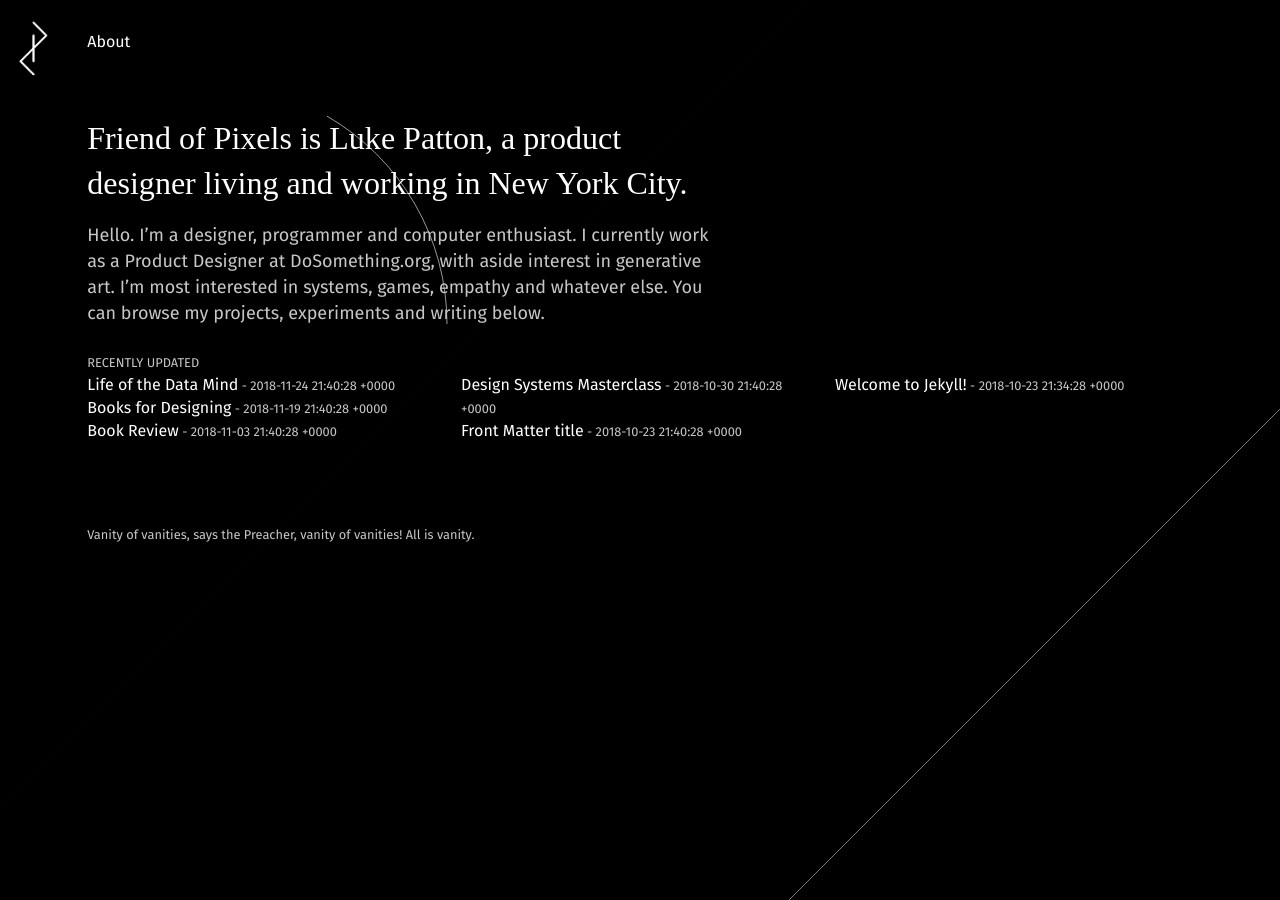
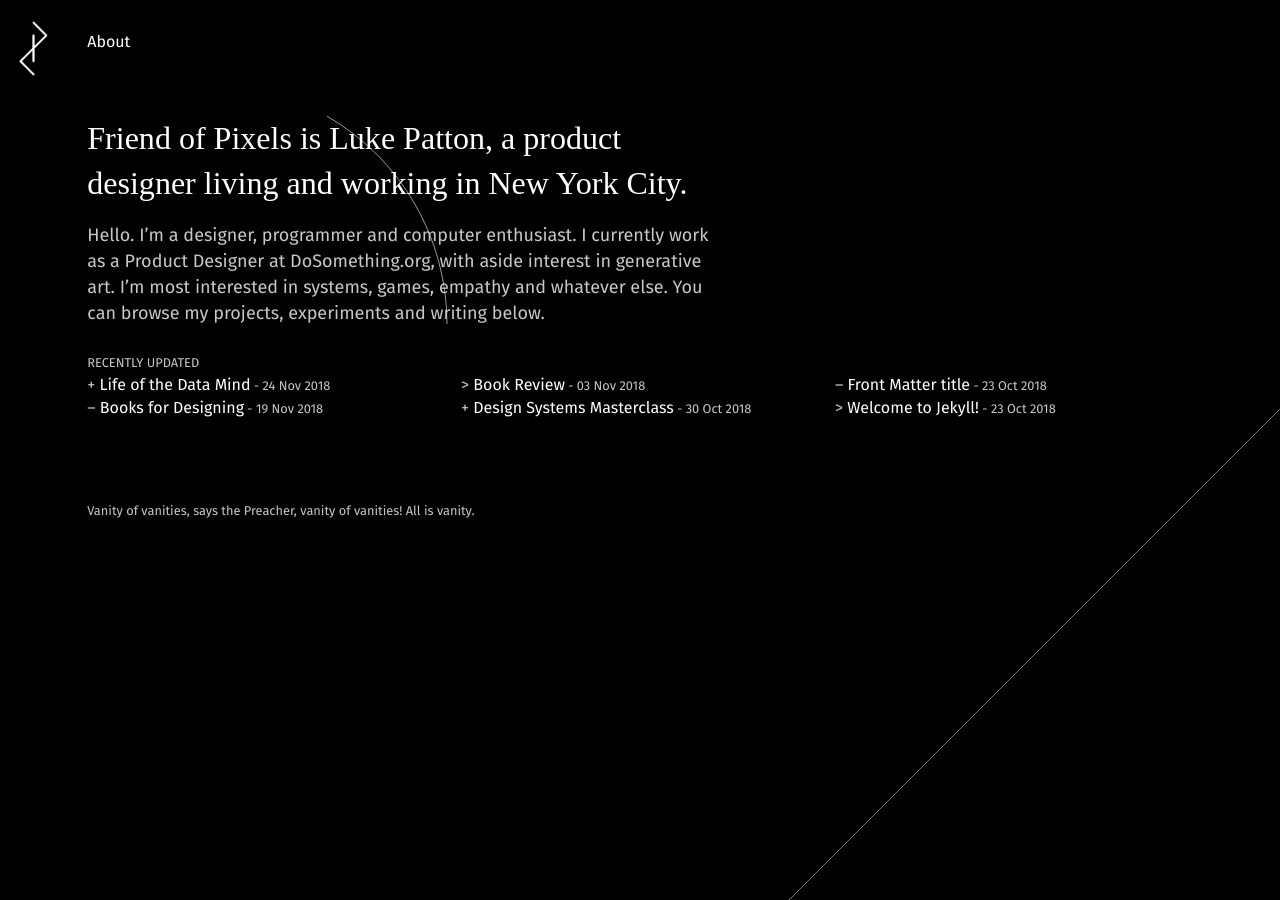
Before and after one commit to lkpttn/fopx, a Jekyll site: the page built from index.md, in a window 1280 px wide. Built offline with Jekyll 4.4.1, drawn with Linux system fonts in a browser that asks for light colours; some web fonts are replaced.

Commit message:
Update master list style
Before elements for page categories and better date formatting.

```diff
--- a/_layouts/home.html
+++ b/_layouts/home.html
@@ -20,9 +20,9 @@
         <span class="list-title font-small">Recently updated</span>
         <ul class="list-columns">
           {% for post in site.posts %}
-          <li>
+          <li class="{{ post.category }}">
             <a href="{{ post.url }}">{{ post.title }}</a
-            ><span class="font-small"> - {{ post.date }}</span>
+            ><span class="font-small"> - {{ post.date | date_to_string }}</span>
           </li>
           {% endfor %}
         </ul>
--- a/_posts/2018-10-23-jekyll-test.markdown
+++ b/_posts/2018-10-23-jekyll-test.markdown
@@ -2,7 +2,7 @@
 layout: post
 title: 'Front Matter title'
 date: 2018-10-23 17:40:28 -0400
-categories: jekyll update
+category: post
 ---
 
 This is my first Jekyll post written in Markdown.
--- a/_posts/2018-10-23-welcome-to-jekyll.markdown
+++ b/_posts/2018-10-23-welcome-to-jekyll.markdown
@@ -2,7 +2,7 @@
 layout: post
 title: 'Welcome to Jekyll!'
 date: 2018-10-23 17:34:28 -0400
-categories: jekyll update
+category: experiment
 ---
 
 # Hello World
--- a/_posts/2018-11-03-book-review.markdown
+++ b/_posts/2018-11-03-book-review.markdown
@@ -2,7 +2,7 @@
 layout: post
 title: 'Book Review'
 date: 2018-11-03 17:40:28 -0400
-categories: post review
+category: experiment
 ---
 
 This is my first Jekyll post written in Markdown.
--- a/_posts/2018-11-19-books-for-designing.markdown
+++ b/_posts/2018-11-19-books-for-designing.markdown
@@ -2,7 +2,7 @@
 layout: post
 title: 'Books for Designing'
 date: 2018-11-19 17:40:28 -0400
-categories: post
+category: post
 ---
 
 This is my first Jekyll post written in Markdown.
--- a/assets/style.css
+++ b/assets/style.css
@@ -146,6 +146,18 @@ pre > code {
   column-gap: 1em;
 }
 
+.list-columns .project::before {
+  content: '+';
+}
+
+.list-columns .post::before {
+  content: '–';
+}
+
+.list-columns .experiment::before {
+  content: '>';
+}
+
 .post-header {
   padding-bottom: 50px;
 }
```
